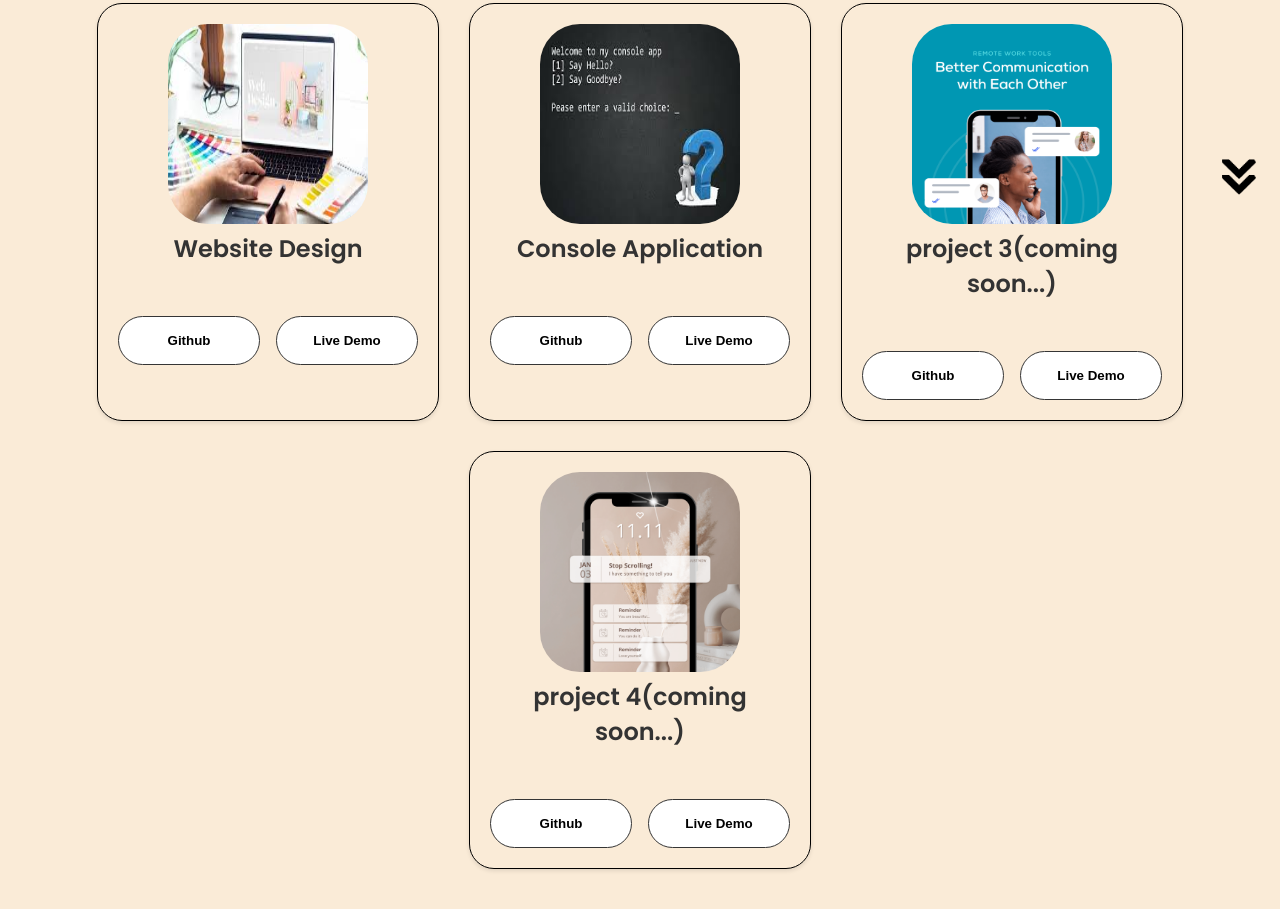
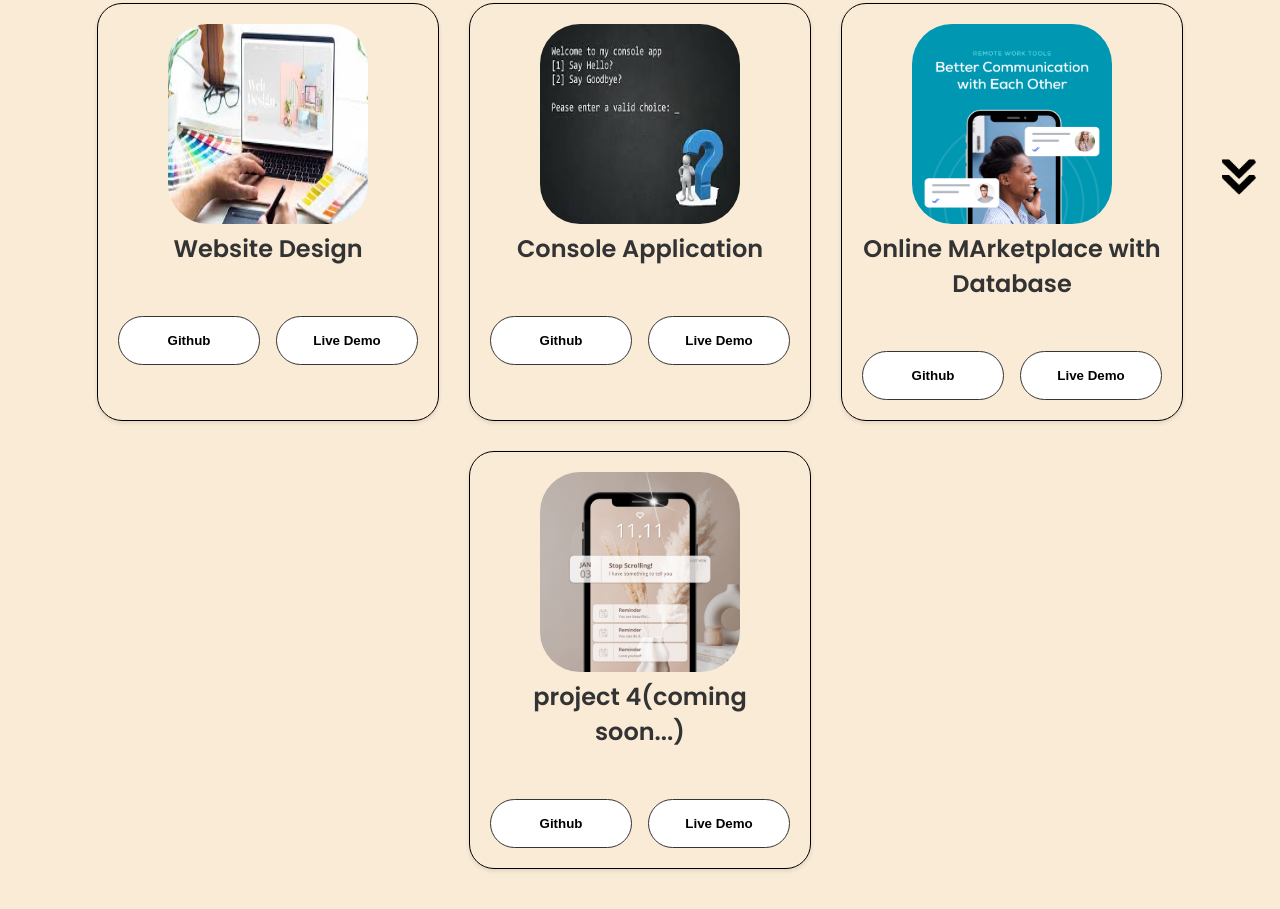
Before and after one commit to alisb7/ALish_Portfolio, a plain HTML site: page index.html in a window 1280 px wide. Shown: the part 2806-3715 px from the top of the page. Drawn offline with nearby package versions, Linux system fonts and the light colour scheme.

Commit message:
Project 3 added

```diff
--- a/index.html
+++ b/index.html
@@ -363,7 +363,7 @@
               class="projects_img"
             />
           </div>
-          <h2 class="experience_subtitle project_title">project 3(coming soon...)</h2>
+          <h2 class="experience_subtitle project_title">Online MArketplace with Database</h2>
           <div class="btn_container">
             <button
               class="btn_color_2 project_btn"
```
